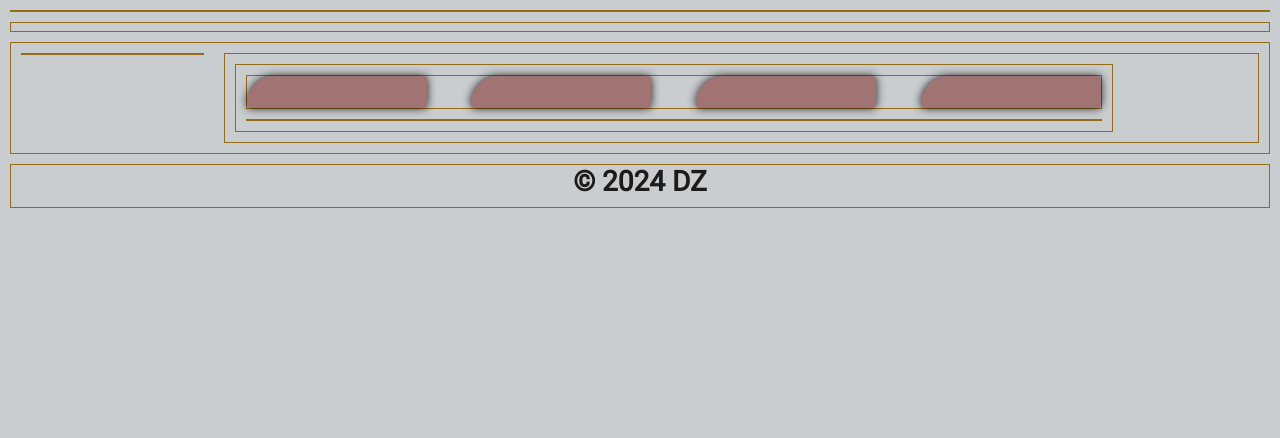
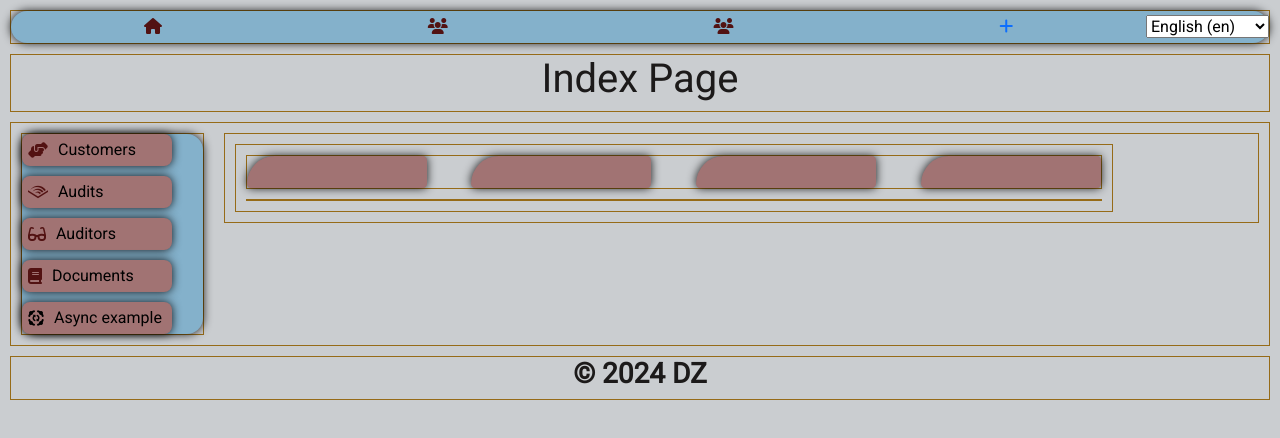
Before and after one commit to Sunzheini/ohmi_audit_frontend, a React (Create React App) app: page / in a window 1280 px wide. Shown: the top 438 px of the page. Built offline with nearby package versions, Linux system fonts and the light colour scheme.

Commit message:
Added translation

```diff
--- a/src/App.js
+++ b/src/App.js
@@ -6,7 +6,12 @@ function App() {
     return (
             <>
                 {/*<ComponentExample/>*/}
-                <IndexPage/>
+                <IndexPage
+                    page_title="Index Page with Card Buttons Bar and Content Container"
+                    page_name="Index Page"
+                    data_for_content_container_wrapper_top={1}
+                    data_for_content_container_wrapper_bottom={2}
+                />
             </>
     );
 }
--- a/src/components/Base.jsx
+++ b/src/components/Base.jsx
@@ -1,9 +1,19 @@
+import React from 'react';
 import NavigationBar from './includes/NavigationBar';
 import MainPageText from "./includes/MainPageText";
 import LeftMenuBar from "./includes/LeftMenuBar";
 import Footer from "./includes/Footer";
 
-function Base({page_title, right_bar_container = null}) {
+function Base({
+                  page_title,
+                  page_name,
+                  navigation_bar = <NavigationBar/>,
+                  main_page_text = <MainPageText page_name={page_name} />,
+                  left_menu_bar = <LeftMenuBar/>,
+                  right_bar_container = null,
+                  footer = <Footer/>
+              })
+{
     return (
             <html lang="en">
                 <head>
@@ -11,6 +21,7 @@ function Base({page_title, right_bar_container = null}) {
                     <meta httpEquiv="X-UA-Compatible" content="IE=edge"/>
                     <meta name="viewport" content="width=device-width, initial-scale=1.0"/>
 
+                    {/*1. Page Title (On the explorer tab)*/}
                     <title>{page_title || "Base"}</title>
                 </head>
 
@@ -18,12 +29,12 @@ function Base({page_title, right_bar_container = null}) {
                     <header className="header">
                         {/*4. Navigation*/}
                         <div className="navigation-container">
-                            <NavigationBar/>
+                            {navigation_bar}
                         </div>
 
                         {/*5. Main Page Text*/}
                         <div className="main-page-text-container">
-                            <MainPageText/>
+                            {main_page_text}
                         </div>
                     </header>
 
@@ -33,7 +44,7 @@ function Base({page_title, right_bar_container = null}) {
 
                             {/*7. Left Bar*/}
                             <div className="left-bar-container">
-                                <LeftMenuBar/>
+                                {left_menu_bar}
                             </div>
 
                             {/*8. Right Bar*/}
@@ -45,7 +56,7 @@ function Base({page_title, right_bar_container = null}) {
 
                     {/*8. Footer*/}
                     <div className="footer-container">
-                        <Footer/>
+                        {footer}
                     </div>
                 </body>
             </html>
--- a/src/components/includes/LanguageSwitcher.jsx
+++ b/src/components/includes/LanguageSwitcher.jsx
@@ -1,31 +1,39 @@
+import React from 'react';
+import {useTranslation, i18n} from 'react-i18next';
+
 function LanguageSwitcher() {
+    const {t, i18n} = useTranslation();
+    const currentLanguage = i18n.language;
+
+    const languages = [
+        {code: 'en', name: 'English'},
+        {code: 'bg', name: 'Bulgarian'},
+        // Add more languages as needed
+    ];
+
+    const changeLanguage = (e) => {
+        const newLanguage = e.target.value;
+        i18n.changeLanguage(newLanguage);
+        // Optional: Save preference to localStorage
+        localStorage.setItem('i18nextLng', newLanguage);
+    };
+
     return (
-            <>
-                {/*<div className="lang">*/}
-                {/*    <form id="language-form" action="{% url 'set_language' %}" method="post">*/}
-                {/*        {% csrf_token %}*/}
-                {/*        <input name="next" type="hidden" value="{{ request.get_full_path }}"/>*/}
-                {/*        <label>*/}
-                {/*            <select name="language" id="language-selector">*/}
-                {/*                {% get_current_language as current_lang %}*/}
-                {/*                {% get_available_languages as LANGUAGES %}*/}
-                {/*                {% for code, name in LANGUAGES %}*/}
-                {/*                <option value="{{ code }}" {% if code == current_lang %} selected{% endif %}>*/}
-                {/*                    {{name}} ({{code}})*/}
-                {/*                </option>*/}
-                {/*                {% endfor %}*/}
-                {/*            </select>*/}
-                {/*        </label>*/}
-                {/*    </form>*/}
-                {/*</div>*/}
-
-                {/*<script>*/}
-                {/*    document.getElementById('language-selector').addEventListener('change', function() {*/}
-                {/*    document.getElementById('language-form').submit();*/}
-                {/*});*/}
-                {/*</script>*/}
-            </>
-    )
+            <div className="lang">
+                <select
+                        id="language-selector"
+                        value={currentLanguage}
+                        onChange={changeLanguage}
+                        className="language-dropdown"
+                >
+                    {languages.map((lang) => (
+                            <option key={lang.code} value={lang.code}>
+                                {lang.name} ({lang.code})
+                            </option>
+                    ))}
+                </select>
+            </div>
+    );
 }
 
 export default LanguageSwitcher;
--- a/src/components/includes/LeftMenuBar.jsx
+++ b/src/components/includes/LeftMenuBar.jsx
@@ -1,39 +1,38 @@
-function LeftMenuBar({OnClickArray}) {
-    // let onCLick1 = OnClickArray[0] || (() => {});
-    // let onCLick2 = OnClickArray[1] || (() => {});
-    // let onCLick3 = OnClickArray[2] || (() => {});
-    // let onCLick4 = OnClickArray[3] || (() => {});
-    // let onCLick5 = OnClickArray[4] || (() => {});
+import React from 'react';
+import { useTranslation } from 'react-i18next';
+
+
+function LeftMenuBar() {
+    const { t } = useTranslation();
 
     return (
             <>
-                {/*<div className="left-menu-bar">*/}
-                {/*    <button className="left-menu-bar-button" onClick={onCLick1}>*/}
-                {/*        <i className="fa-solid fa-handshake-angle left-menu-bar-button-icon"></i>*/}
-                {/*        <span className="left-menu-bar-button-text">"Customers"</span>*/}
-                {/*    </button>*/}
+                <div className="left-menu-bar">
+                    <button className="left-menu-bar-button" onClick={() => window.location.href = "/"}>
+                        <i className="fa-solid fa-handshake-angle left-menu-bar-button-icon"></i>
+                        <span className="left-menu-bar-button-text">{t('Customers')}</span>
+                    </button>
 
-                {/*    <button className="left-menu-bar-button" onClick={onCLick2}>*/}
-                {/*        <i className="fa-brands fa-audible left-menu-bar-button-icon"></i>*/}
-                {/*        <span className="left-menu-bar-button-text">"Audits"</span>*/}
-                {/*    </button>*/}
+                    <button className="left-menu-bar-button" onClick={() => window.location.href = "/"}>
+                        <i className="fa-brands fa-audible left-menu-bar-button-icon"></i>
+                        <span className="left-menu-bar-button-text">{t('Audits')}</span>
+                    </button>
 
-                {/*    <button className="left-menu-bar-button" onClick={onCLick3}>*/}
-                {/*        <i className="fa-solid fa-glasses left-menu-bar-button-icon"></i>*/}
-                {/*        <span className="left-menu-bar-button-text">"Auditors"</span>*/}
-                {/*    </button>*/}
+                    <button className="left-menu-bar-button" onClick={() => window.location.href = "/"}>
+                        <i className="fa-solid fa-glasses left-menu-bar-button-icon"></i>
+                        <span className="left-menu-bar-button-text">{t('Auditors')}</span>
+                    </button>
 
-                {/*    <button className="left-menu-bar-button" onClick={onCLick4}>*/}
-                {/*        <i className="fa-solid fa-book left-menu-bar-button-icon"></i>*/}
-                {/*        <span className="left-menu-bar-button-text">"Documents"</span>*/}
-                {/*    </button>*/}
+                    <button className="left-menu-bar-button" onClick={() => window.location.href = "/"}>
+                        <i className="fa-solid fa-book left-menu-bar-button-icon"></i>
+                        <span className="left-menu-bar-button-text">{t('Documents')}</span>
+                    </button>
 
-                {/*    <button className="left-menu-bar-button" onClick={onCLick5}>*/}
-                {/*        <i className="fa-solid fa-group-arrows-rotate"></i>*/}
-                {/*        <span className="left-menu-bar-button-text">"Async example"</span>*/}
-                {/*    </button>*/}
-                {/*</div>*/}
-
+                    <button className="left-menu-bar-button" onClick={() => window.location.href = "/"}>
+                        <i className="fa-solid fa-group-arrows-rotate"></i>
+                        <span className="left-menu-bar-button-text">{t('Async example')}</span>
+                    </button>
+                </div>
             </>
     )
 }
--- a/src/components/includes/NavigationBar.jsx
+++ b/src/components/includes/NavigationBar.jsx
@@ -1,43 +1,56 @@
+import React from 'react';
+import {Link} from 'react-router-dom';
+import LanguageSwitcher from './LanguageSwitcher';
+import {useAuth} from "../../context/AuthContext";
+
+
 function NavigationBar() {
+    // const {isAuthenticated} = useAuth(); // Get auth state
+    const {isAuthenticated} = true
+
     return (
             <>
-                {/*<nav className="navigation">*/}
-                {/*    <ul className="navigation-list" role="list">*/}
-                {/*        <li className="navigation-list-item">*/}
-                {/*            <a className="navigation-list-item-link" href="{% url 'index' %}">*/}
-                {/*                <i className="fas fa-home navigation-list-item-icon"></i>*/}
-                {/*            </a>*/}
-                {/*        </li>*/}
+                <nav className="navigation">
+                    <ul className="navigation-list" role="list">
+                        <li className="navigation-list-item">
+                            <Link className="navigation-list-item-link" to="/">
+                                <i className="fas fa-home navigation-list-item-icon"></i>
+                            </Link>
+                        </li>
 
-                {/*        <li className="navigation-list-item">*/}
-                {/*            <a className="navigation-list-item-link" href="{% url 'index' %}">*/}
-                {/*                <i className="fas fa-users navigation-list-item-icon"></i>*/}
-                {/*            </a>*/}
-                {/*        </li>*/}
+                        <li className="navigation-list-item">
+                            <Link className="navigation-list-item-link" to="/">
+                                <i className="fas fa-users navigation-list-item-icon"></i>
+                            </Link>
+                        </li>
 
-                {/*        <li className="navigation-list-item">*/}
-                {/*            <a className="navigation-list-item-link" href="{% url 'index' %}">*/}
-                {/*                <i className="fas fa-file-alt navigation-list-item-icon"></i>*/}
-                {/*            </a>*/}
-                {/*        </li>*/}
+                        <li className="navigation-list-item">
+                            <Link className="navigation-list-item-link" to="/">
+                                <i className="fas fa-users navigation-list-item-icon"></i>
+                            </Link>
+                        </li>
 
-                {/*        {% if request.user.is_authenticated %}*/}
-                {/*        <li className="navigation-list-item">*/}
-                {/*            <a className="navigation-list-item-link" href="{% url 'logout' %}">*/}
-                {/*                <i className="fa-solid fa-door-open"></i>*/}
-                {/*            </a>*/}
-                {/*        </li>*/}
-                {/*        {% else %}*/}
-                {/*        <li className="navigation-list-item">*/}
-                {/*            <a className="navigation-list-item-link" href="{% url 'signup' %}">*/}
-                {/*                <i className="fa-solid fa-plus"></i>*/}
-                {/*            </a>*/}
-                {/*        </li>*/}
-                {/*        {% endif %}*/}
-                {/*    </ul>*/}
+                        {isAuthenticated ?
+                                (
+                                        <li className="navigation-list-item">
+                                            {/*logout*/}
+                                            <Link className="navigation-list-item-link" to="/">
+                                                <i className="fa-solid fa-door-open"></i>
+                                            </Link>
+                                        </li>
+                                ) : (
+                                        <li className="navigation-list-item">
+                                            {/*login*/}
+                                            <Link className="navigation-list-item-link" to="/">
+                                                <i className="fa-solid fa-plus"></i>
+                                            </Link>
+                                        </li>
+                                )
+                        }
+                    </ul>
 
-                {/*    {% include "includes/language_switcher.html" %}*/}
-                {/*</nav>*/}
+                    <LanguageSwitcher />
+                </nav>
             </>
     )
 }
--- a/src/components/main_app/IndexPage.jsx
+++ b/src/components/main_app/IndexPage.jsx
@@ -3,11 +3,16 @@ import Base from "../Base";
 import CardButtonsBar from "../includes/CardButtonsBar";
 import ContentContainer from "../includes/ContentContainer";
 
-function IndexPage({page_title = "Index Page"}) {
+function IndexPage({
+                       page_title,
+                       page_name,
+                       data_for_content_container_wrapper_top,
+                       data_for_content_container_wrapper_bottom
+                   }) {
     return (
-            <>
             <Base
                     page_title={page_title}
+                    page_name={page_name}
 
                     right_bar_container={
                         <div className="right-bar-container">
@@ -20,7 +25,6 @@ function IndexPage({page_title = "Index Page"}) {
                             </div>
                         </div>}
             />
-            </>
     );
 }
 
--- /dev/null
+++ b/src/context/AuthContext.js
@@ -0,0 +1,11 @@
+import { createContext, useContext } from 'react';
+
+const AuthContext = createContext();
+
+export function AuthProvider({ children, value }) {
+    return <AuthContext.Provider value={value}>{children}</AuthContext.Provider>;
+}
+
+export function useAuth() {
+    return useContext(AuthContext);
+}
--- /dev/null
+++ b/src/i18n.js
@@ -0,0 +1,35 @@
+import i18n from 'i18next';
+import { initReactI18next } from 'react-i18next';
+import LanguageDetector from 'i18next-browser-languagedetector';
+
+i18n
+  .use(LanguageDetector) // detects user language
+  .use(initReactI18next) // passes i18n down to react-i18next
+  .init({
+    fallbackLng: 'en', // default language
+    interpolation: {
+      escapeValue: false, // react already safes from xss
+    },
+    resources: {
+      en: {
+        translation: {
+          "Customers": "Customers",
+          "Audits": "Audits",
+          "Auditors": "Auditors",
+          "Documents": "Documents",
+          "Async example": "Async example"
+        }
+      },
+      bg: {
+        translation: {
+          "Customers": "Клиенти",
+          "Audits": "Одити",
+          "Auditors": "Одитори",
+          "Documents": "Документи",
+          "Async example": "Асинхронен пример"
+        }
+      }
+    }
+  });
+
+export default i18n;
--- a/src/index.js
+++ b/src/index.js
@@ -1,5 +1,7 @@
 import React from 'react';
 import ReactDOM from 'react-dom/client';
+import './i18n';
+import { BrowserRouter } from 'react-router-dom';
 
 // import css here, last takes precedence
 import './styles/reset.css';
@@ -21,9 +23,9 @@ import reportWebVitals from './reportWebVitals';
 
 const root = ReactDOM.createRoot(document.getElementById('root'));
 root.render(
-  <React.StrictMode>
+  <BrowserRouter>
     <App />
-  </React.StrictMode>
+  </BrowserRouter>
 );
 
 reportWebVitals();
```
Also changed, not shown: package.json (+6 -1 lines), 2 other files (tests, documents, lock files or other folders). Lines whose indentation alone changed are shown as unchanged.
